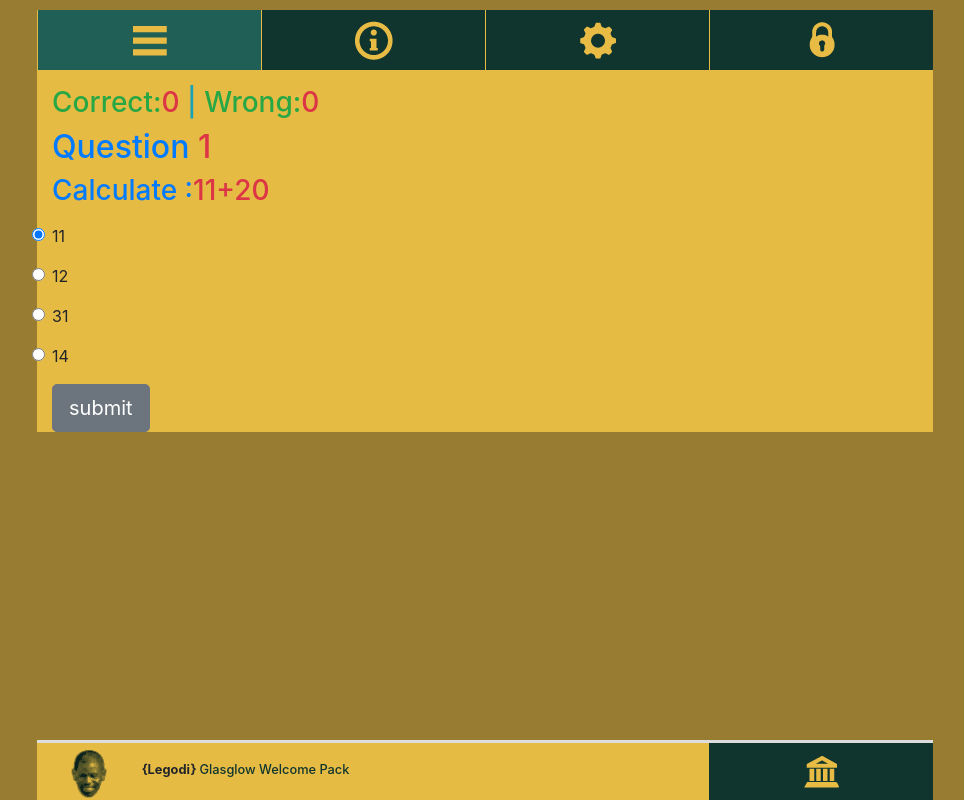
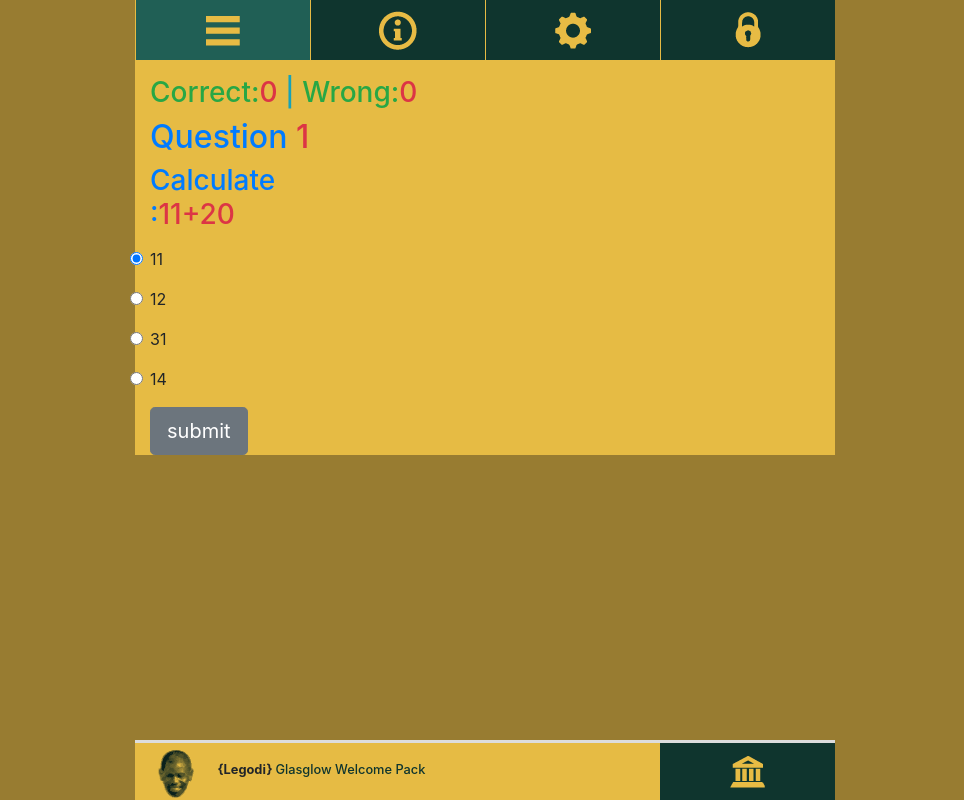
Before and after one commit to CodeYourFuture/legodi, a React (Create React App) app in the folder client/: page /weegie in a window 1280 px wide. Shown: the whole page, without its empty margins (155-1119 px from the left). Built offline with nearby package versions, Linux system fonts and the light colour scheme; no server answers.

Commit message:
update css

```diff
--- a/client/src/index.css
+++ b/client/src/index.css
@@ -10,13 +10,12 @@ body{
  #root #web-container{
     background: #e6bb44;
 
-    max-width: 70%;
-    margin-left: 15%;
-    margin-right: 15%;
-    margin-top:10px
- }
+    max-width: 700px;
+    margin-left: auto;
+    margin-right: auto;
+  }
  #root .footer{
-     width:70%;
+     width:700px;
  }
  .article-content .article-pragraph{
     width: 53%;
```
